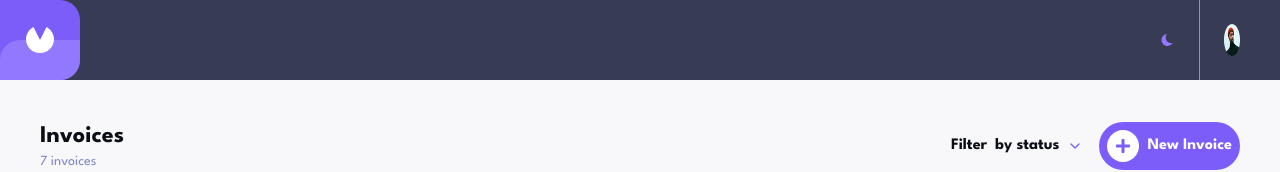
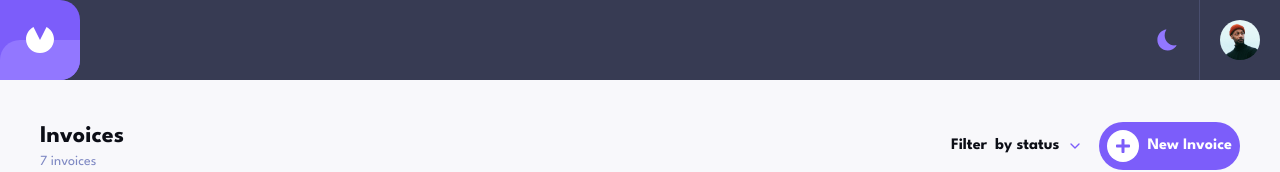
Before and after one commit to stephany247/invoice-app, a React (Vite) app: page / in a window 1280 px wide. Shown: the top 172 px of the page. Built offline with nearby package versions, Linux system fonts and the light colour scheme.

Commit message:
style: update navbar layout, avatar styling, and replace sun icon with dot indicator

```diff
--- a/src/components/Navbar.tsx
+++ b/src/components/Navbar.tsx
@@ -1,9 +1,10 @@
-import { Moon, Sun } from "lucide-react";
+import { Dot, Moon, Sun } from "lucide-react";
 import { useTheme } from "next-themes";
 import { useEffect, useState } from "react";
 import avatarImg from "../assets/avatar.png";
 import logo from "../assets/logo.svg";
 import { IoIosMoon } from "react-icons/io";
+import { FaCircle } from "react-icons/fa";
 
 export default function Navbar() {
   const { theme, setTheme } = useTheme();
@@ -26,25 +27,25 @@ export default function Navbar() {
       </div>
 
       {/* Right side */}
-      <div className="flex items-center h-full pr-4">
+      <div className="flex items-center h-full">
         {/* Theme button */}
         <button
           onClick={toggleTheme}
-          className="h-full px-6 flex items-center justify-center w-16 hover:opacity-80 transition"
+          className="h-full px-2 flex items-center justify-center w-16 hover:opacity-80 transition"
         >
           {theme === "light" ? (
             <IoIosMoon className="text-primary-light size-7" />
           ) : (
-            <Sun className="size-5" />
+            <FaCircle className="size-3 text-[#858BB2]" />
           )}
         </button>
 
         {/* Divider */}
-        <div className="h-full w-px bg-[#979797]" />
+        <div className="h-full w-px bg-[#494E6E]" />
 
         {/* Avatar */}
-        <button className="h-full px-6 flex items-center justify-center w-16">
-          <img src={avatarImg} alt="User" className="w-8 h-8 rounded-full" />
+        <button className="h-full px-5 flex items-center justify-center w-20">
+          <img src={avatarImg} alt="User" className="w-full h-auto rounded-full" />
         </button>
       </div>
     </nav>
```
Also changed, not shown: src/assets/avatar.png.
